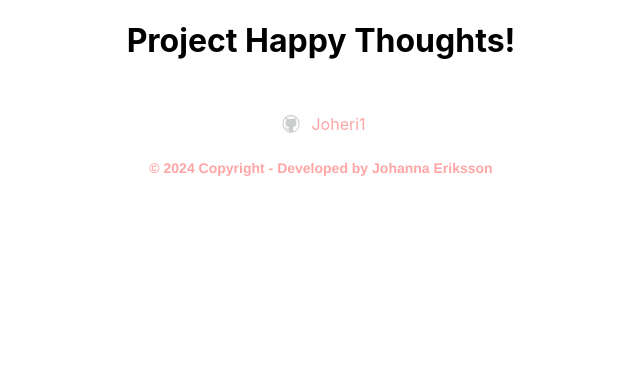
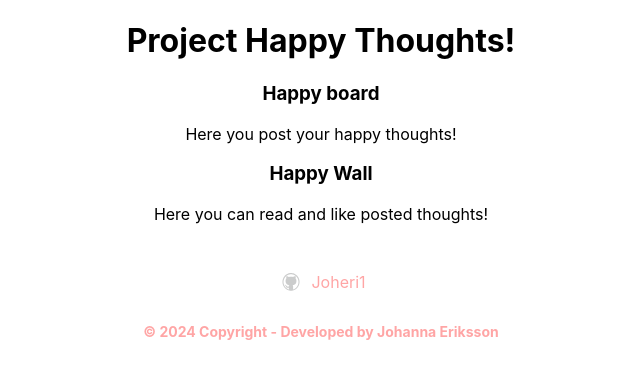
Before and after one commit to Technigo/project-happy-thoughts-vite, a React (Vite) app: page / in a window 1280 px wide. Shown: the top 378 px of the page, without its empty margins (319-959 px from the left). Built offline with nearby package versions, Linux system fonts and the light colour scheme.

Commit message:
Add default styling for text. Add default styling for HappyBoard and HappyWall. Add sections in the index.css file for better overview. Add HappyBoard and HappyWall components to App.jsx.

```diff
--- a/src/App.jsx
+++ b/src/App.jsx
@@ -1,10 +1,15 @@
 import { Header } from "./components/Header"
+import HappyBoard from "./components/HappyBoard"
+import HappyWall from "./components/HappyWall"
 import Footer from "./components/Footer"
+
 
 export const App = () => {
   return (
     <div>
       <Header />
+      <HappyBoard />
+      <HappyWall />
       <Footer />
     </div>
     )
--- a/src/components/Footer.jsx
+++ b/src/components/Footer.jsx
@@ -10,7 +10,7 @@ const Footer = () => {
         </a>
       </div>
       <div className="footer-copyright">
-        <h3>© 2024 Copyright - Developed by Johanna Eriksson</h3>
+        <h4>© 2024 Copyright - Developed by Johanna Eriksson</h4>
       </div>
     </div>
   )
--- a/src/components/HappyBoard.jsx
+++ b/src/components/HappyBoard.jsx
@@ -0,0 +1,13 @@
+// Form for posting Happy thoughts //
+
+
+const HappyBoard = () => {
+    return (
+      <div className="board-form">
+        <h3>Happy board</h3>
+        <p>Here you post your happy thoughts!</p>
+      </div >
+    )
+}
+
+export default HappyBoard
--- a/src/components/HappyWall.jsx
+++ b/src/components/HappyWall.jsx
@@ -0,0 +1,12 @@
+// Wall with posted Happy thoughts //
+
+const HappyWall = () => {
+    return (
+      <div className="wall-form">
+        <h3>Happy Wall</h3>
+        <p>Here you can read and like posted thoughts!</p>
+      </div >
+    )
+}
+
+export default HappyWall
--- a/src/index.css
+++ b/src/index.css
@@ -11,11 +11,34 @@ code {
   font-family: source-code-pro, Menlo, Monaco, Consolas, "Courier New",
     monospace;
 }
+/* ========== Text styling ========== */
+h1 {
+  text-align: center;
+}
+h2 {
+  text-align: center;
+}
+h3 {
+  text-align: center;
+}
+h4 {
+  text-align: center;
+}
+p {
+  text-align: center;
+}
+
 /* ========== Header section ========== */
 
 .header {
   text-align: center;
 }
+
+/* ========== HappyBoard section ========== */
+
+
+/* ========== HappyWall section ========== */
+
 
 /* ========== Footer section ========== */
 
@@ -52,9 +75,3 @@ code {
   margin-top: 0px;
   font-size: 14px;
 }
-
-h3 {
-  font-size: 14px;
-  font-family: Helvetica;
-  color: #FFA5A5;
-}
```
